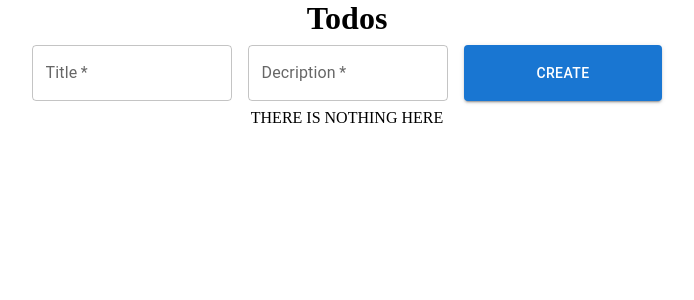
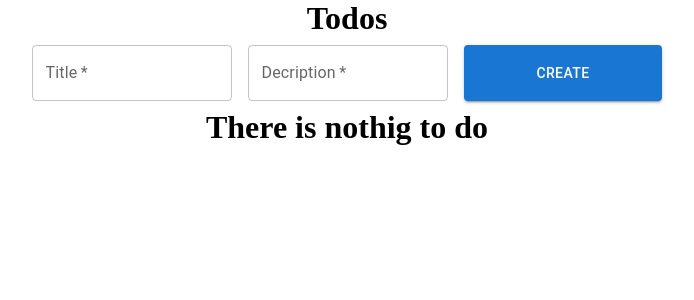
Before and after one commit to MashkaSladkykh/Todos, a React (Create React App) app: page / in a window 1280 px wide. Shown: the top 300 px of the page, without its empty margins (293-987 px from the left). Built offline with nearby package versions, Linux system fonts and the light colour scheme.

Commit message:
redux-app is improved

```diff
--- a/src/App.js
+++ b/src/App.js
@@ -1,10 +1,10 @@
 import './App.css';
-import { TodosRedux } from './components/Todos/container';
+import { Todos } from './components/Todos/component';
 
 function App() {
   return (
     <div className="App">
-      <TodosRedux/>
+      <Todos/>
     </div>
   );
 }
--- a/src/components/Todos/EnterTodo/component.jsx
+++ b/src/components/Todos/EnterTodo/component.jsx
@@ -1,10 +1,40 @@
 import Box from '@mui/material/Box';
 import TextField from '@mui/material/TextField';
 import Button from '@mui/material/Button';
+import {connect} from 'react-redux';
+
+import {selectTodos, selectEnterTitleTodo, selectEnterDescriptionTodo} from '../../../store/todos/selectors';
+import {addTodo, setEnterTitleTodo, setEnterDescriptionTodo, checkTodo, removeTodo} from '../../../store/todos/actions';
 
 import './style.scss';
 
-export const EnterTodo = ({ titleValue, descriptionValue, onTitleChange, onDescriptionChange, onClick }) => (
+const EnterTodo = ({ enterTitleTodo,
+  enterDescriptionTodo,
+  setEnterTitleTodo,
+  setEnterDescriptionTodo,
+  addTodo  }) => {
+
+  const handleEnterTitleTodo = e => {
+    setEnterTitleTodo(e.target.value);
+  };
+
+  const handleEnterDescriptionTodo = e => {
+    setEnterDescriptionTodo(e.target.value);
+  };
+
+  const handleAddTodo = () => {
+    const newTodo = {
+      id: new Date().getMilliseconds(),
+      titleValue: enterTitleTodo,
+      descriptionValue: enterDescriptionTodo,
+      checked: false,
+    };
+    setEnterTitleTodo('');
+    setEnterDescriptionTodo('');
+    addTodo(newTodo);
+  };
+
+  return (
     <Box
       component="form"
       sx={{
@@ -13,8 +43,35 @@ export const EnterTodo = ({ titleValue, descriptionValue, onTitleChange, onDescr
       noValidate
       autoComplete="off"
     >
-    <TextField required id="outlined-basic" label="Title" variant="outlined" value={titleValue} onChange={onTitleChange}/>
-    <TextField required id="outlined-basic" label="Decription" variant="outlined" value={descriptionValue} onChange={onDescriptionChange}/>
-    <Button variant="contained" className="button" onClick={onClick}>Create</Button>
+      <TextField
+        required id="outlined-basic"
+        label="Title" variant="outlined"
+        value={enterTitleTodo}
+        onChange={handleEnterTitleTodo}/>
+      <TextField
+        required
+        id="outlined-basic"
+        label="Decription"
+        variant="outlined"
+        value={enterDescriptionTodo}
+        onChange={handleEnterDescriptionTodo}/>
+      <Button variant="contained" className="button" onClick={handleAddTodo}>Create</Button>
     </Box>
-);
+  );};
+
+
+const mapStateToProps = state => ({
+  todos: selectTodos(state),
+  enterTitleTodo: selectEnterTitleTodo(state),
+  enterDescriptionTodo: selectEnterDescriptionTodo(state),
+});
+
+const mapDispatchToProps = {
+  addTodo,
+  setEnterTitleTodo,
+  setEnterDescriptionTodo,
+  checkTodo,
+  removeTodo,
+};
+
+export const ConnectedEnterTodo = connect(mapStateToProps, mapDispatchToProps)(EnterTodo);
--- a/src/components/Todos/List/component.jsx
+++ b/src/components/Todos/List/component.jsx
@@ -1,4 +1,3 @@
-import { useState } from 'react';
 import Checkbox from '@mui/material/Checkbox';
 import ListItemIcon from '@mui/material/ListItemIcon';
 import IconButton from '@mui/material/IconButton';
@@ -36,6 +35,8 @@ export const TodosList = ({todos}) => {
 
   return (
     <>
+      {todos.length === 0 ?
+        <h1>There is nothig to do</h1> :
         <TableContainer component={Paper}>
           <Table sx={{ minWidth: 650 }} aria-label="simple table">
             <TableHead>
@@ -57,6 +58,7 @@ export const TodosList = ({todos}) => {
             </TableBody>
           </Table>
         </TableContainer>
+      }
     </>
   );
 };
--- a/src/components/Todos/component.jsx
+++ b/src/components/Todos/component.jsx
@@ -1,31 +1,26 @@
-import { EnterTodo } from './EnterTodo/component';
+import {connect} from 'react-redux';
+
+import {selectTodos} from '../../store/todos/selectors';
+
+import { ConnectedEnterTodo } from './EnterTodo/component';
 import { TodosList } from './List/component';
 
-export const TodosComponent = ({
-  enterTitleTodo,
-  enterDescriptionTodo,
+const TodosComponent = ({
   todos,
-  isTodosEmpty,
-  onEnterTitleTodo,
-  onEnterDescriptionTodo,
-  onAddTodo,
 }) => (
   <div>
     <h1>Todos</h1>
-    <EnterTodo
-      titleValue={enterTitleTodo}
-      descriptionValue={enterDescriptionTodo}
-      onTitleChange={onEnterTitleTodo}
-      onDescriptionChange={onEnterDescriptionTodo}
-      onClick={onAddTodo}
+    <ConnectedEnterTodo
     />
-    {isTodosEmpty
-      ? <div>THERE IS NOTHING HERE</div>
-      : (
-        <TodosList
-          todos={todos}
-        />
-      )
-    }
+    <TodosList
+      todos={todos}
+    />
   </div>
 );
+
+
+const mapStateToProps = state => ({
+  todos: selectTodos(state),
+});
+
+export const Todos = connect(mapStateToProps)(TodosComponent);
--- a/src/components/Todos/container.jsx
+++ /dev/null
@@ -1,80 +0,0 @@
-import {connect} from 'react-redux';
-
-import {selectTodos, selectEnterTitleTodo, selectEnterDescriptionTodo} from '../../store/todos/selectors';
-import {addTodo, setEnterTitleTodo, setEnterDescriptionTodo, checkTodo, removeTodo} from '../../store/todos/actions';
-
-import {TodosComponent} from './component';
-
-const Todos = ({
-  todos,
-  addTodo,
-  enterTitleTodo,
-  enterDescriptionTodo,
-  setEnterTitleTodo,
-  setEnterDescriptionTodo,
-  checkTodo,
-  removeTodo,
-}) => {
-
-  const handleEnterTitleTodo = e => {
-    setEnterTitleTodo(e.target.value);
-  };
-
-  const handleEnterDescriptionTodo = e => {
-    setEnterDescriptionTodo(e.target.value);
-  };
-
-  const handleAddTodo = () => {
-    const newTodo = {
-      id: new Date().getMilliseconds(),
-      titleValue: enterTitleTodo,
-      descriptionValue: enterDescriptionTodo,
-      checked: false,
-    };
-    setEnterTitleTodo('');
-    setEnterDescriptionTodo('');
-    addTodo(newTodo);
-  };
-
-  const handleRemoveTodo = (e, todoId) => {
-    e.stopPropagation();
-    removeTodo(todoId);
-  };
-
-  const handleCheckTodo = (e, todoId) => {
-    e.stopPropagation();
-    checkTodo(todoId);
-  };
-
-  const isTodosEmpty = todos.length === 0;
-
-  return (
-    <TodosComponent
-      enterTitleTodo={enterTitleTodo}
-      enterDescriptionTodo={enterDescriptionTodo}
-      todos={todos}
-      isTodosEmpty={isTodosEmpty}
-      onEnterTitleTodo={handleEnterTitleTodo}
-      onEnterDescriptionTodo={handleEnterDescriptionTodo}
-      onAddTodo={handleAddTodo}
-      onRemoveTodo={handleRemoveTodo}
-      onCheckTodo={handleCheckTodo}
-    />
-  );
-};
-
-const mapStateToProps = state => ({
-  todos: selectTodos(state),
-  enterTitleTodo: selectEnterTitleTodo(state),
-  enterDescriptionTodo: selectEnterDescriptionTodo(state),
-});
-
-const mapDispatchToProps = {
-  addTodo,
-  setEnterTitleTodo,
-  setEnterDescriptionTodo,
-  checkTodo,
-  removeTodo,
-};
-
-export const TodosRedux = connect(mapStateToProps, mapDispatchToProps)(Todos);
```
Lines whose indentation alone changed are shown as unchanged.
